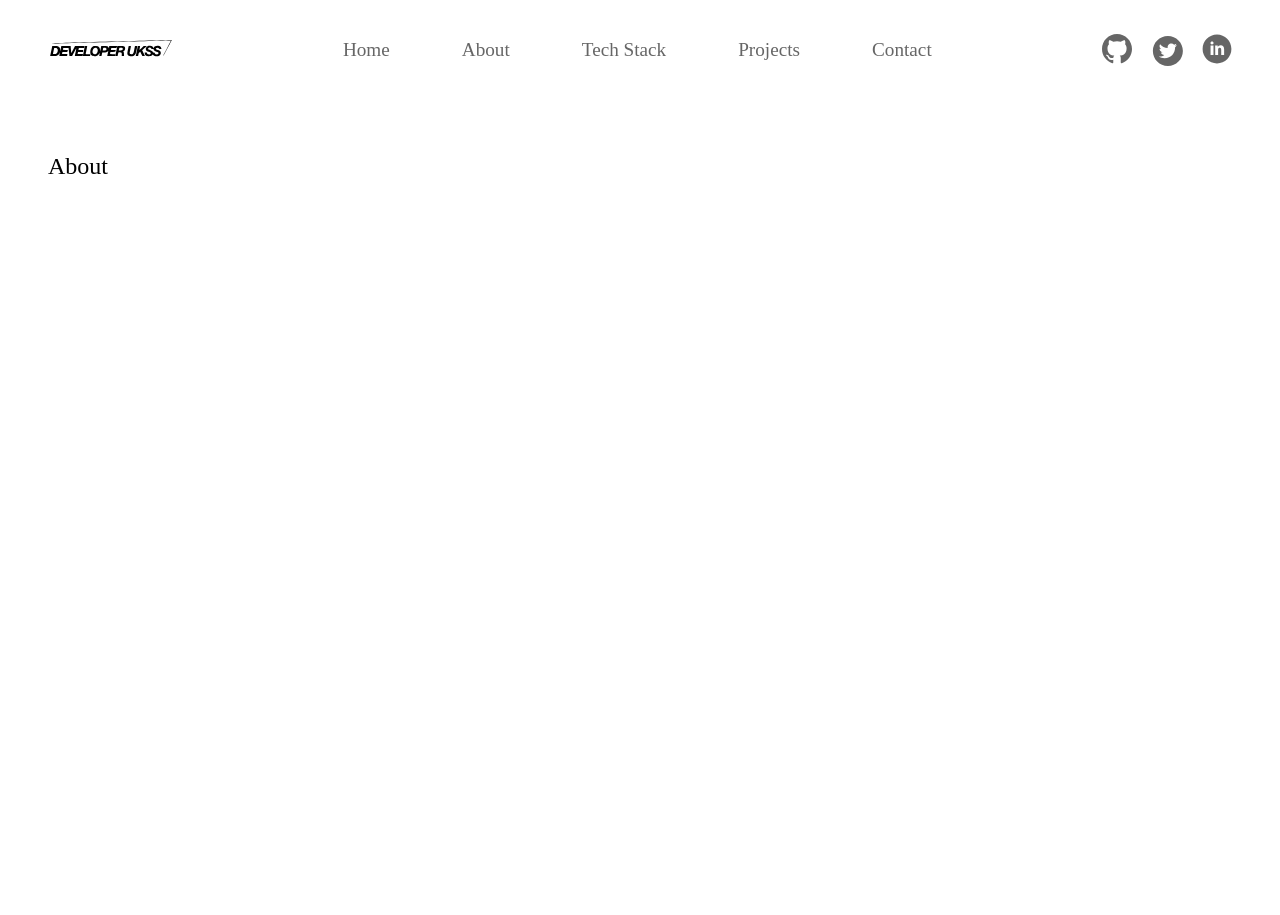
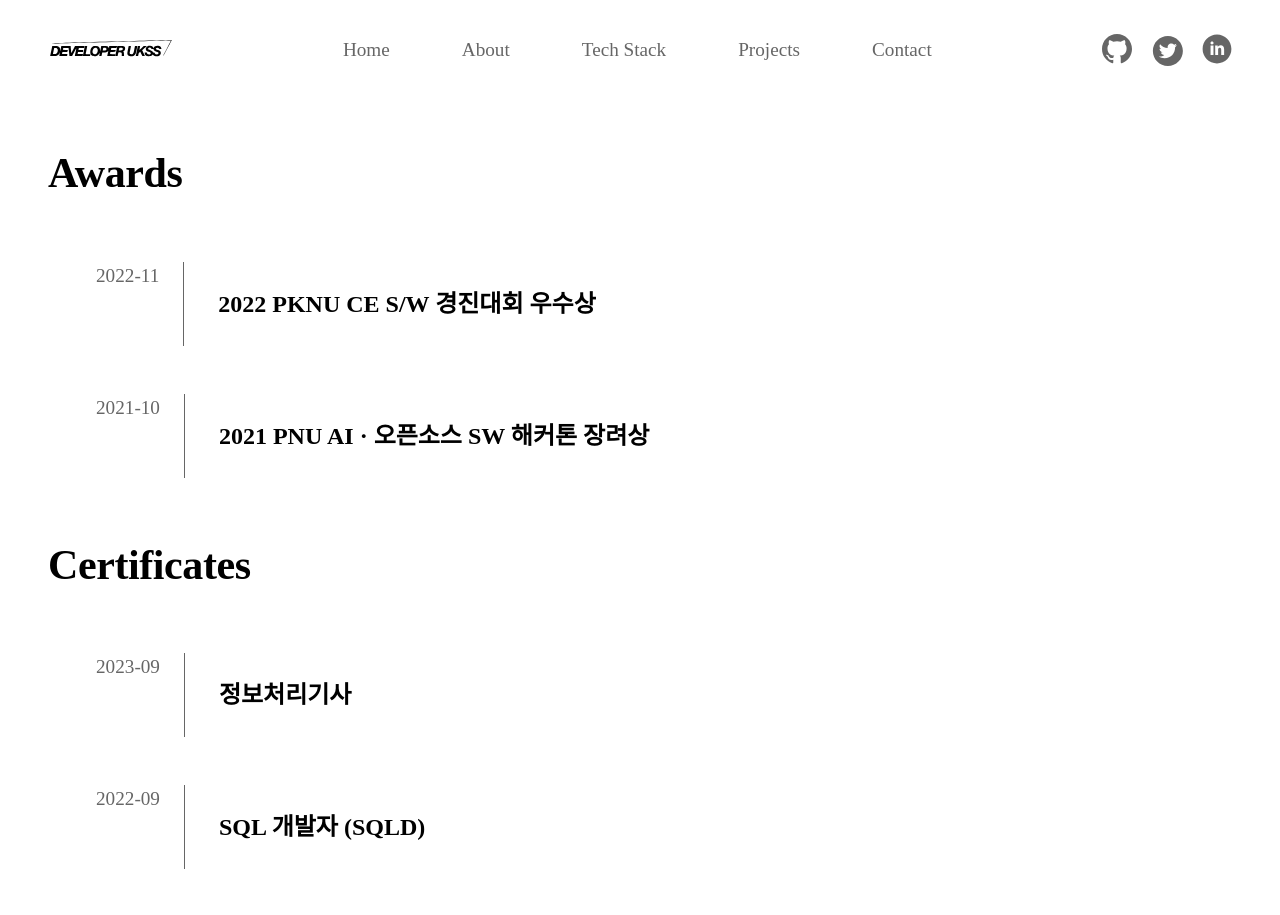
Before and after one commit to ukssss/portfolio, a React (Vite) app: page /about in a window 1280 px wide. Shown: the top 915 px of the page. Before the commit the page ends 800 px from the top, so only its background shows below. Built offline with nearby package versions, Linux system fonts and the light colour scheme; a web font is replaced by a local one.

Commit message:
Feat | About 페이지 제작

```diff
--- a/src/pages/About.tsx
+++ b/src/pages/About.tsx
@@ -1,5 +1,95 @@
+import styled from 'styled-components';
+
 const About = () => {
-    return <div>About</div>;
+    return (
+        <Container>
+            <Section>
+                <SubTitle>Awards</SubTitle>
+                <List>
+                    <Item>
+                        <ItemLeft>2022-11</ItemLeft>
+                        <ItemRight>2022 PKNU CE S/W 경진대회 우수상</ItemRight>
+                    </Item>
+                    <Item>
+                        <ItemLeft>2021-10</ItemLeft>
+                        <ItemRight>2021 PNU AI · 오픈소스 SW 해커톤 장려상</ItemRight>
+                    </Item>
+                </List>
+            </Section>
+            <Section>
+                <SubTitle>Certificates</SubTitle>
+                <List>
+                    <Item>
+                        <ItemLeft>2023-09</ItemLeft>
+                        <ItemRight>정보처리기사</ItemRight>
+                    </Item>
+                    <Item>
+                        <ItemLeft>2022-09</ItemLeft>
+                        <ItemRight>SQL 개발자 (SQLD)</ItemRight>
+                    </Item>
+                    <Item>
+                        <ItemLeft>2022-02</ItemLeft>
+                        <ItemRight>컴퓨터활용능력 1급</ItemRight>
+                    </Item>
+                </List>
+            </Section>
+            <Section>
+                <SubTitle>Experience</SubTitle>
+                <List>
+                    <Item>
+                        <ItemLeft>2023-08 ~ 2023-09</ItemLeft>
+                        <ItemRight>
+                            원티드 프리온보딩 인턴쉽 프론트엔드 (React, Typescript)
+                        </ItemRight>
+                    </Item>
+                    <Item>
+                        <ItemLeft>2022-11 ~ 2023-03</ItemLeft>
+                        <ItemRight>
+                            멋쟁이사자처럼 프론트엔드 스쿨 (HTML, CSS, Javascript, React)
+                        </ItemRight>
+                    </Item>
+                    <Item>
+                        <ItemLeft>2022-09 ~ 2022-12</ItemLeft>
+                        <ItemRight>노마드 스터디 (HTML, CSS, Javascript)</ItemRight>
+                    </Item>
+                    <Item>
+                        <ItemLeft>2021-09 ~ 2021-12</ItemLeft>
+                        <ItemRight>GDSC PKNU (React)</ItemRight>
+                    </Item>
+                </List>
+            </Section>
+        </Container>
+    );
 };
 
+const Container = styled.div``;
+const Section = styled.section``;
+const SubTitle = styled.h3`
+    font-size: 1.75rem;
+    font-weight: 700;
+    line-height: 2.16rem;
+    letter-spacing: -0.4px;
+    margin-bottom: 1.58rem;
+`;
+const List = styled.ul`
+    margin-bottom: 1.58rem;
+`;
+const Item = styled.li`
+    padding: 1rem;
+    display: flex;
+    gap: 10px;
+`;
+const ItemLeft = styled.div`
+    padding: 0 1rem;
+    border-right: 1px solid #666;
+
+    color: #666;
+    font-size: 0.8rem;
+`;
+const ItemRight = styled.div`
+    padding: 1rem;
+
+    font-weight: 600;
+`;
+
 export default About;
```
